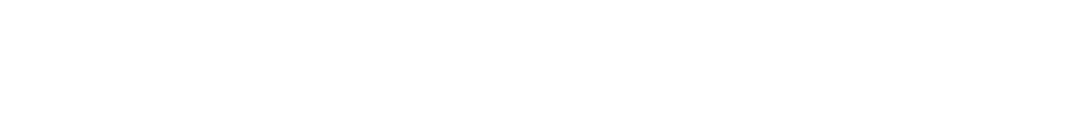
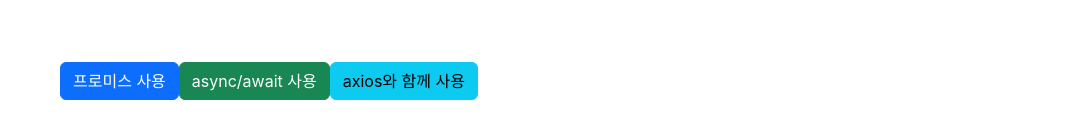
Before and after one commit to EblynCho/java505_react_test2, a React (Create React App) app: page / in a window 1280 px wide. Shown: the part 170-308 px from the top of the page, without its empty margins (0-1070 px from the left). Built offline with nearby package versions, Linux system fonts and the light colour scheme; no server answers.

Commit message:
Async / Await

```diff
--- a/src/App8.js
+++ b/src/App8.js
@@ -1,6 +1,7 @@
 import React from "react";
 import AxiosTest from "./folder5/AxiosTest";
 import DailyBoxOffice from "./folder5/DailyBoxOffice";
+import AsyncAwait from "./folder5/AsyncAwait";
 
 function App8(props) {
     return (
@@ -8,6 +9,7 @@
             <h1>App8화면.</h1>
             <AxiosTest />
             <DailyBoxOffice />
+            <AsyncAwait />
         </div>
     );
 }
--- /dev/null
+++ b/src/folder5/AsyncAwait.jsx
@@ -0,0 +1,61 @@
+// AsyncAwait.jsx
+
+import React from "react";
+import axios from "axios";
+
+// async / await : 비동기 처리를 조금 더 쉽게 하기 위해서 개발됨
+// 기본적으로 promise 를 사용함
+
+// 사용법 :
+// async function 함수명(매개변수) {
+//      const 변수명 = await promise 를 사용하는 함수();
+//      console.log(변수명);
+// }
+
+function AsyncAwait(props) {
+
+    const fetchItems = () => {
+        return new Promise((resolve, reject) => {
+            const items = [1, 2, 3];
+            resolve(items);
+        });
+    }
+
+    // 프로미스 사용 시 비동기 처리 방법
+    const logItem1 = () => {
+        fetchItems()
+            .then((item) => {
+                console.log(item)
+            })
+            .catch((err) => {
+                console.log(err)
+            })
+    }
+
+    // async/await 사용 시 비동기 처리 방법
+    const logItem2 = async () => {
+        const resultItems = await fetchItems();
+        // resultItems.then(() => {  // 이렇게 then/catch 쓰기도 가능
+        //
+        // })
+        //     .catch(() => {
+        //
+        //     })
+        console.log(resultItems);
+    }
+
+    const getData = async () => {
+        const {data} = await axios.get('https://kobis.or.kr/kobisopenapi/webservice/rest/boxoffice/searchDailyBoxOfficeList.json?key=f5eef3421c602c6cb7ea224104795888&targetDt=20230109');
+        console.log(data.boxOfficeResult.dailyBoxOfficeList);
+    }
+
+    return (
+        <div className={'container m-5'}>
+            <button className={'btn btn-primary'} onClick={logItem1}>프로미스 사용</button>
+            <button className={'btn btn-success'} onClick={logItem2}>async/await 사용</button>
+            <button className={'btn btn-info'} onClick={getData}>axios와 함께 사용</button>
+        </div>
+    );
+}
+
+export default AsyncAwait;
```
